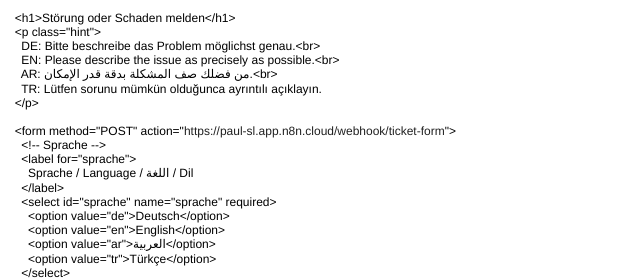
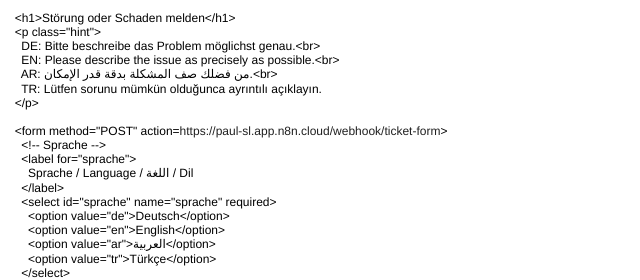
Before and after one commit to PirckheimerB/kunigundenstr-tickets, a plain HTML site: page stoerung-kunigundenstr.html in a window 1280 px wide. Shown: the part 823-1103 px from the top of the page, 0-640 px from the left. Drawn offline with Linux system fonts and the light colour scheme.

Commit message:
Add files via upload

```diff
--- a/stoerung-kunigundenstr.html
+++ b/stoerung-kunigundenstr.html
@@ -85,7 +85,7 @@
 <p class="p1"><span class="Apple-converted-space">    </span>TR: Lütfen sorunu mümkün olduğunca ayrıntılı açıklayın.</p>
 <p class="p1"><span class="Apple-converted-space">  </span>&lt;/p&gt;</p>
 <p class="p2"><br></p>
-<p class="p4"><span class="s2"><span class="Apple-converted-space">  </span>&lt;form method="POST" action="</span><span class="s3">https://paul-sl.app.n8n.cloud/webhook/ticket-form</span><span class="s2">"&gt;</span></p>
+<p class="p4"><span class="s2"><span class="Apple-converted-space">  </span>&lt;form method="POST" action=</span><span class="s3">https://paul-sl.app.n8n.cloud/webhook/ticket-form</span><span class="s2">&gt;</span></p>
 <p class="p1"><span class="Apple-converted-space">    </span>&lt;!-- Sprache --&gt;</p>
 <p class="p1"><span class="Apple-converted-space">    </span>&lt;label for="sprache"&gt;</p>
 <p class="p1"><span class="Apple-converted-space">      </span>Sprache / Language / <span class="s4">اللغة</span> / Dil</p>
```
